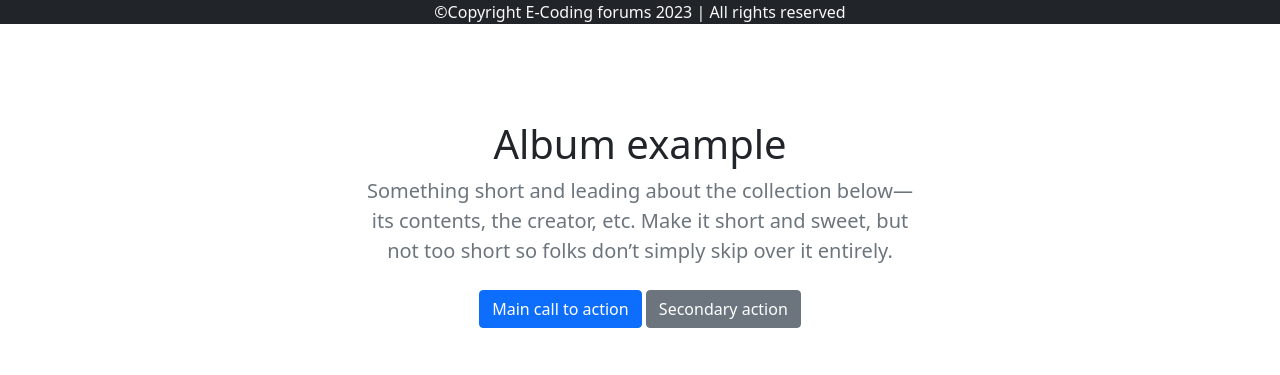
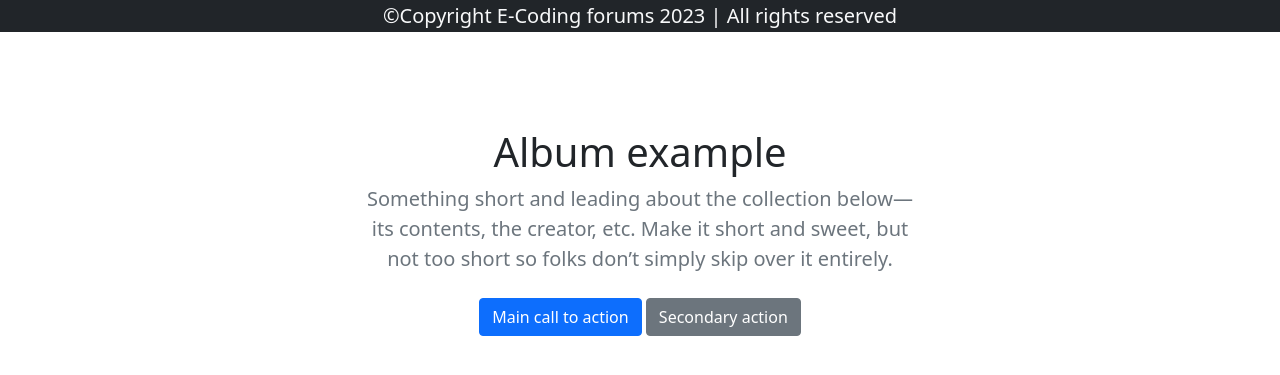
Before and after one commit to sanjana11111/my-php-files, a PHP site: page /forum_about.php in a window 1280 px wide. Shown: the part 71-446 px from the top of the page. Run offline with PHP 8.4, Linux system fonts and the light colour scheme.

Commit message:
forum footer

```diff
--- a/forum_footer.php
+++ b/forum_footer.php
@@ -1,3 +1,4 @@
-<div class="container-fluid bg-dark text-light">
-    <p class="text-center mb-0">&#169;Copyright E-Coding forums 2023 | All rights reserved</p>
+<div class="container-fluid bg-dark text-light py-1">
+    <h5 class="text-center mb-0" style="font-weight:100;">&#169;Copyright E-Coding forums 2023 | All rights reserved</h5>
 </div>
+<!-- style="width: 130%; margin-left: -194px; -->
```
